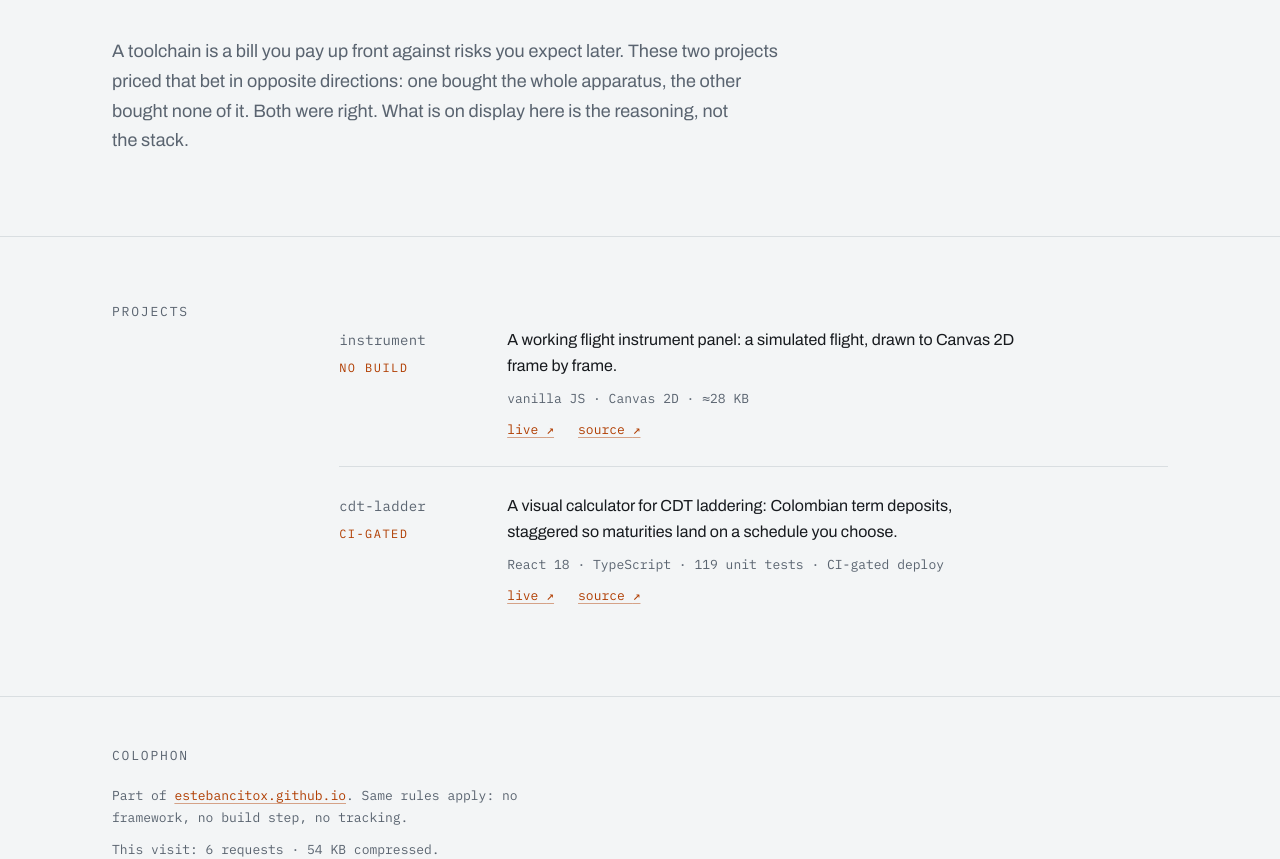
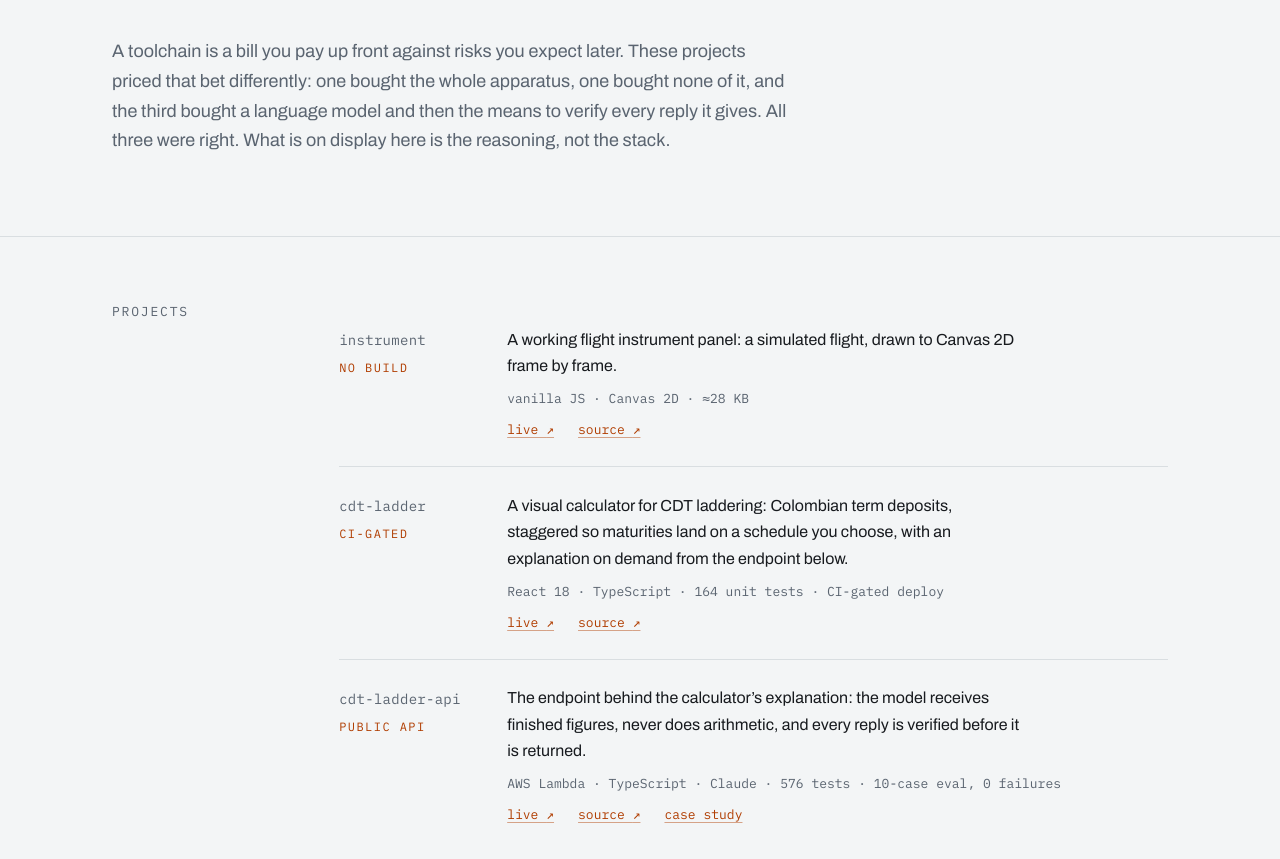
Before and after one commit to estebancitox/estebancitox.github.io, a plain HTML site: page lab/index.html in a window 1280 px wide. Shown: the part 361-1220 px from the top of the page. Drawn offline with Linux system fonts and the light colour scheme.

Commit message:
lab: cdt-ladder-api joins the log; the case study linked from Selected work
Third Lab entry for the endpoint with its live, source and case-study
links; the calculator entry now counts 164 tests and says the
explanation comes from the endpoint below; the page says three
projects. Selected work on the home page links the case study.

Co-Authored-By: Claude Fable 5.1 <noreply@anthropic.com>

```diff
--- a/lab/index.html
+++ b/lab/index.html
@@ -1,7 +1,8 @@
 <!doctype html>
 <!--
   Hand-built. No framework, no build step - what you read here is what was written.
-  Two labs, opposite toolchain decisions. The colophon measures this visit while you read it.
+  Three labs: two opposite toolchain decisions, and a model bought and then verified.
+  The colophon measures this visit while you read it.
 -->
 <html lang="en">
 <head>
@@ -10,7 +11,7 @@
   <script>(()=>{try{const t=localStorage.getItem("theme");if(t==="dark"||t==="light")document.documentElement.dataset.theme=t}catch(e){}})()</script>
 
   <title>Lab · Sergio Esteban Torres</title>
-  <meta name="description" content="Two projects, opposite toolchain decisions: a zero-build Canvas 2D instrument panel and a React 18 + TypeScript calculator with 119 unit tests and a CI-gated deploy.">
+  <meta name="description" content="Three projects: a zero-build Canvas 2D instrument panel, a React 18 + TypeScript calculator with 164 unit tests and a CI-gated deploy, and the verified LLM endpoint that explains the calculator's ladders.">
   <link rel="canonical" href="https://estebancitox.github.io/lab/">
   <meta name="color-scheme" content="light dark">
   <meta name="theme-color" media="(prefers-color-scheme: light)" content="#F3F5F6">
@@ -19,14 +20,14 @@
   <meta property="og:type" content="website">
   <meta property="og:url" content="https://estebancitox.github.io/lab/">
   <meta property="og:title" content="Lab · Sergio Esteban Torres">
-  <meta property="og:description" content="Two projects, opposite toolchain decisions, and the reasoning behind each.">
+  <meta property="og:description" content="Three projects, three toolchain decisions, and the reasoning behind each.">
   <meta property="og:image" content="https://estebancitox.github.io/assets/og.png">
   <meta property="og:image:width" content="1200">
   <meta property="og:image:height" content="630">
   <meta property="og:image:alt" content="Sergio Esteban Torres, senior frontend engineer, Colombia (remote)">
   <meta name="twitter:card" content="summary_large_image">
   <meta name="twitter:title" content="Lab · Sergio Esteban Torres">
-  <meta name="twitter:description" content="Two projects, opposite toolchain decisions, and the reasoning behind each.">
+  <meta name="twitter:description" content="Three projects, three toolchain decisions, and the reasoning behind each.">
   <meta name="twitter:image" content="https://estebancitox.github.io/assets/og.png">
 
   <link rel="icon" href="/assets/favicon.svg" type="image/svg+xml">
@@ -61,9 +62,9 @@
 
   <main id="main">
     <section class="hero">
-      <p class="dataline">Lab&nbsp;· two projects</p>
+      <p class="dataline">Lab&nbsp;· three projects</p>
       <h1 class="page-title">Earning the toolchain</h1>
-      <p class="lab-lede">A toolchain is a bill you pay up front against risks you expect later. These two projects priced that bet in opposite directions: one bought the whole apparatus, the other bought none of it. Both were right. What is on display here is the reasoning, not the stack.</p>
+      <p class="lab-lede">A toolchain is a bill you pay up front against risks you expect later. These projects priced that bet differently: one bought the whole apparatus, one bought none of it, and the third bought a language model and then the means to verify every reply it gives. All three were right. What is on display here is the reasoning, not the stack.</p>
     </section>
 
     <section class="section">
@@ -86,9 +87,20 @@
             <p class="lab-status"><span class="now">ci-gated</span></p>
           </div>
           <div class="entry-body">
-            <p class="entry-detail">A visual calculator for CDT laddering: Colombian term deposits, staggered so maturities land on a schedule you choose.</p>
-            <p class="lab-stack">React&nbsp;18 · TypeScript · 119 unit tests · CI-gated deploy</p>
+            <p class="entry-detail">A visual calculator for CDT laddering: Colombian term deposits, staggered so maturities land on a schedule you choose, with an explanation on demand from the endpoint below.</p>
+            <p class="lab-stack">React&nbsp;18 · TypeScript · 164 unit tests · CI-gated deploy</p>
             <p class="entry-links"><a href="https://estebancitox.github.io/lab-cdt-ladder/">live&nbsp;<span aria-hidden="true">↗</span></a> <a href="https://github.com/estebancitox/lab-cdt-ladder">source&nbsp;<span aria-hidden="true">↗</span></a></p>
+          </div>
+        </li>
+        <li class="entry">
+          <div>
+            <h3 class="entry-key">cdt-ladder-api</h3>
+            <p class="lab-status"><span class="now">public api</span></p>
+          </div>
+          <div class="entry-body">
+            <p class="entry-detail">The endpoint behind the calculator’s explanation: the model receives finished figures, never does arithmetic, and every reply is verified before it is returned.</p>
+            <p class="lab-stack">AWS&nbsp;Lambda · TypeScript · Claude · 576 tests · 10-case eval, 0 failures</p>
+            <p class="entry-links"><a href="https://estebancitox.github.io/lab-cdt-ladder/">live&nbsp;<span aria-hidden="true">↗</span></a> <a href="https://github.com/estebancitox/lab-cdt-ladder-api">source&nbsp;<span aria-hidden="true">↗</span></a> <a href="/notes/cdt-ladder-api.html">case&nbsp;study</a></p>
           </div>
         </li>
       </ul>
```
Also changed, not shown: index.html (+2 -2 lines).
